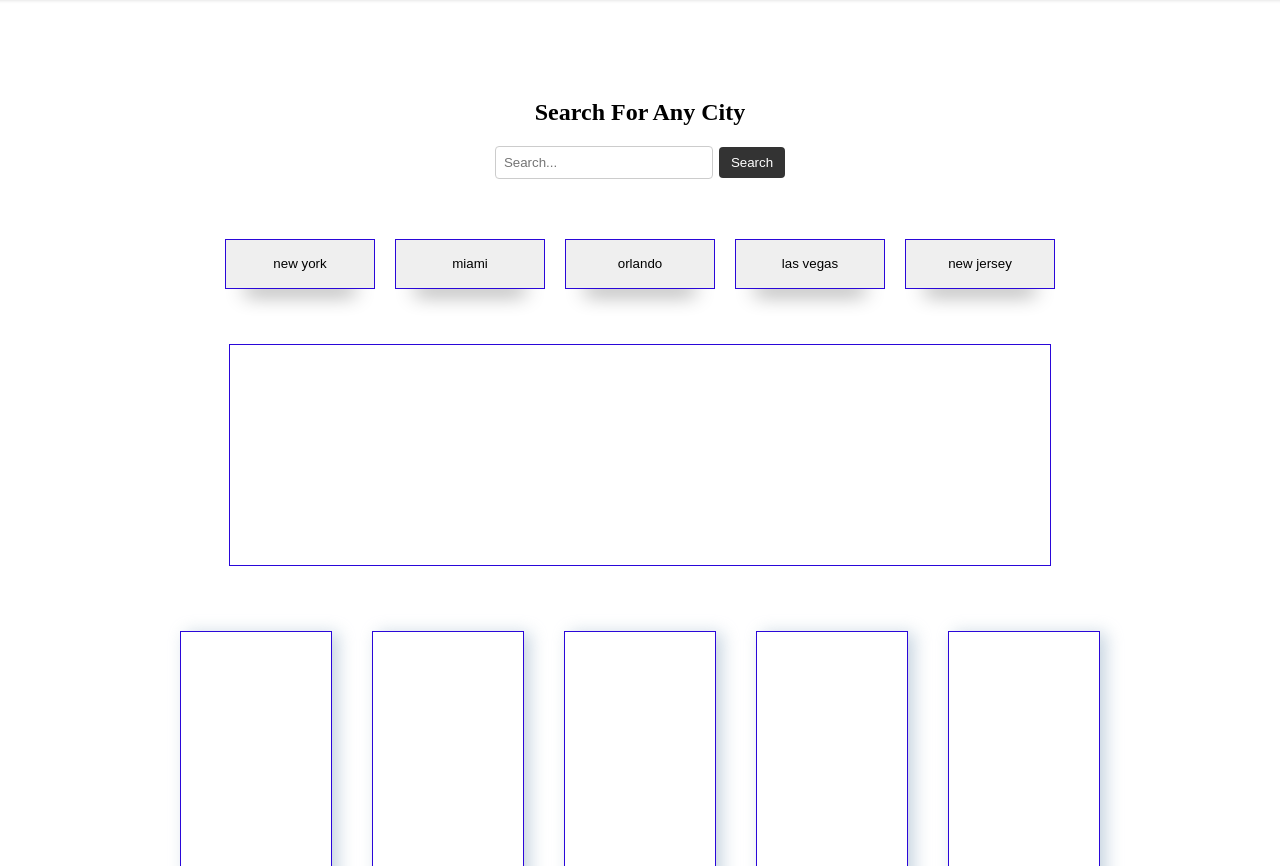
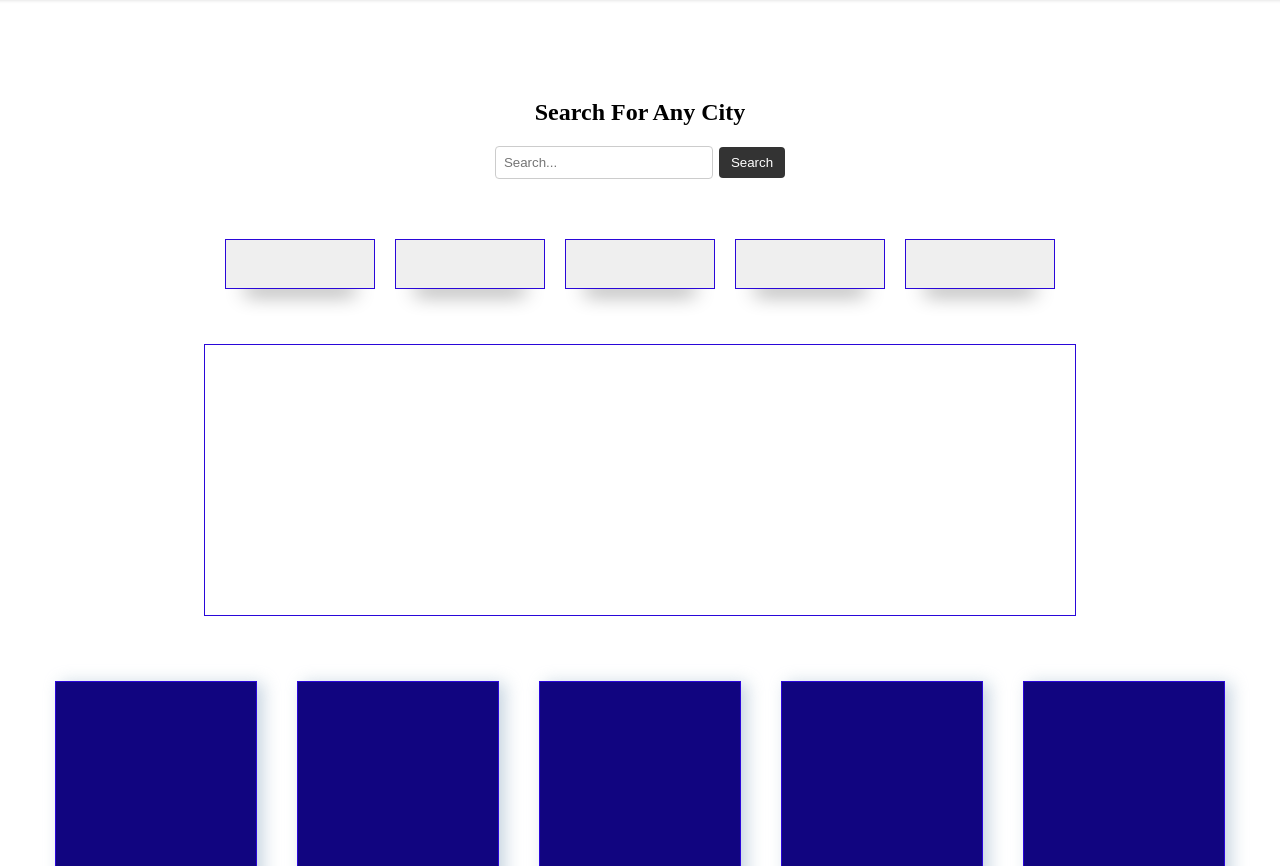
Before and after one commit to picard83/Weather-Dashboard, a plain HTML site: page index.html in a window 1280 px wide. Shown: the part 86-952 px from the top of the page. Drawn offline with Linux system fonts and the light colour scheme.

Commit message:
working on city'btns' at the to of the screen

```diff
--- a/index.html
+++ b/index.html
@@ -18,11 +18,11 @@
       <button class="search-button">Search</button>
     </div>
     <div class="city-btns-container">
-      <button class="city-btns" id="city1">new york</button><br />
-      <button class="city-btns" id="city2">miami</button><br />
-      <button class="city-btns" id="city3">orlando</button><br />
-      <button class="city-btns" id="city4">las vegas</button><br />
-      <button class="city-btns" id="city5">new jersey</button><br />
+      <button class="city-btns" id="city1"></button><br />
+      <button class="city-btns" id="city2"></button><br />
+      <button class="city-btns" id="city3"></button><br />
+      <button class="city-btns" id="city4"></button><br />
+      <button class="city-btns" id="city5"></button><br />
     </div>
     <div class="city-weather">
       <h2></h2>
--- a/index.js
+++ b/index.js
@@ -4,6 +4,7 @@ const searchBox = document.querySelector(".search-box");
 const searchBtn = document.querySelector(".search-button");
 const iconUrl = "https://openweathermap.org/img/wn/";
 const weatherBlocks = document.querySelectorAll(".weather-blocks");
+const cityButtons = document.querySelectorAll(".city-btns");
 
 searchBtn.addEventListener("click", function () {
   let city = searchBox.value;
@@ -100,9 +101,23 @@ function showFiveDayForecast(data) {
   for (let i = 0; i < data.length; i++) {
     const dateDiv = document.querySelector(`.date-div-${(i % 5) + 1}`);
     dateDiv.classList.add("weather-block-style");
+    const iconUrl = "https://openweathermap.org/img/wn/";
+    const iconImg = `<img class='icon-img' src='${iconUrl}${data[i].weather[0].icon}@2x.png'>`;
+
     dateDiv.innerHTML = ` <p>${data[i].dt_txt.split(" ")[0]}</p><br>
+    ${iconImg}
     <p>Temp: ${data[i].main.temp} F</p><br>
     <p>Wind: ${data[i].wind.speed} MPH</p><br>
     Humidity: ${data[i].main.humidity}%`;
   }
 }
+
+function cityBtnsClick() {
+  cityButtons.forEach((btn) => {
+    btn.addEventListener("click", function () {
+      searchBox.value = btn.textContent;
+      searchBtn.click();
+    });
+  });
+}
+cityBtnsClick();
--- a/style.css
+++ b/style.css
@@ -54,8 +54,8 @@ body {
 }
 
 .city-weather {
-  width: 800px;
-  height: 200px;
+  width: 850px;
+  height: 250px;
   border: 1.7px solid rgb(42, 7, 217);
   padding: 10px;
   margin-bottom: 45px;
@@ -67,13 +67,15 @@ body {
 }
 
 .weather-blocks {
-  width: 150px;
-  height: 300px;
+  width: 200px;
+  height: 400px;
   margin-right: 10px;
   border: 1.5px solid rgb(42, 7, 217);
   box-shadow: rgba(136, 165, 191, 0.48) 6px 2px 16px 0px,
     rgba(255, 255, 255, 0.8) -6px -2px 16px 0px;
   margin: 20px;
+  color: white;
+  background-color: #110580;
 }
 
 .weather-block-style {
```
